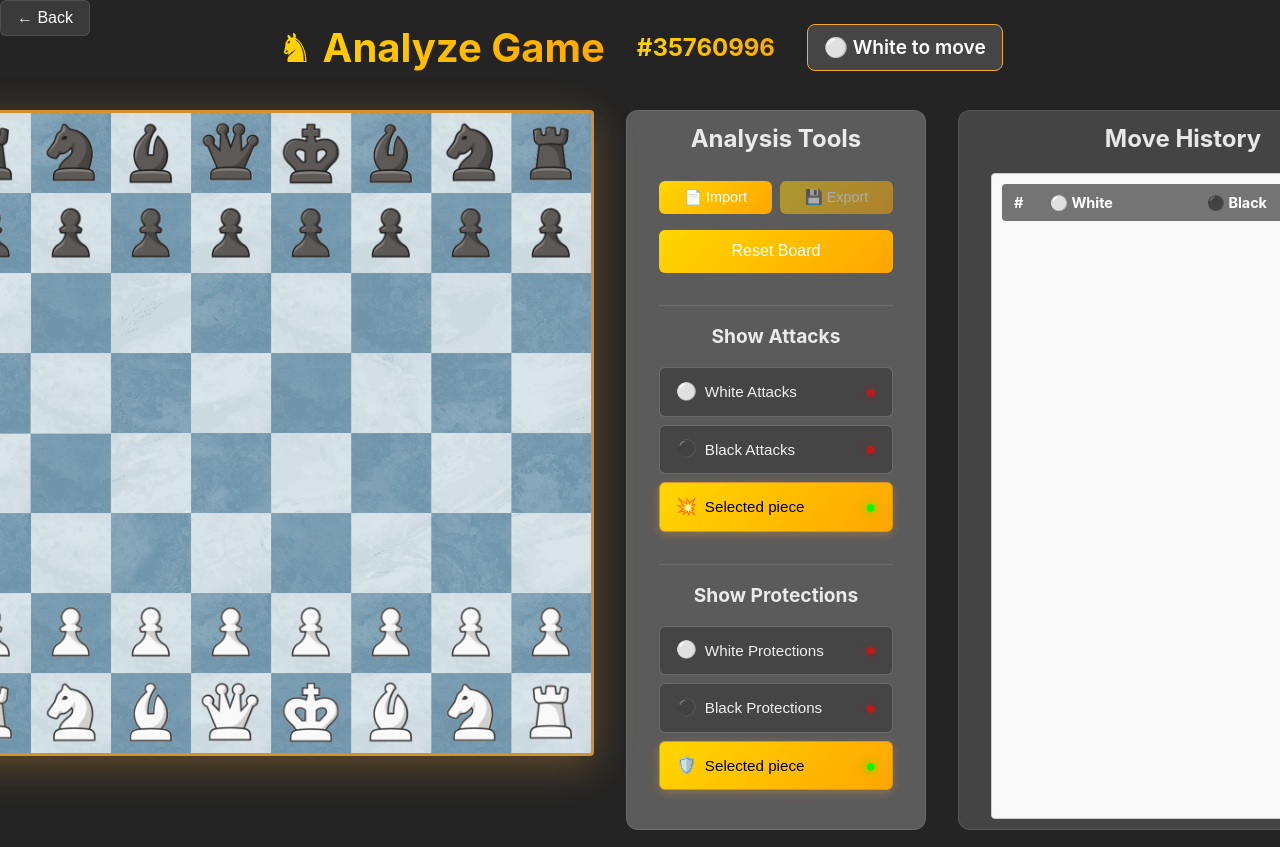
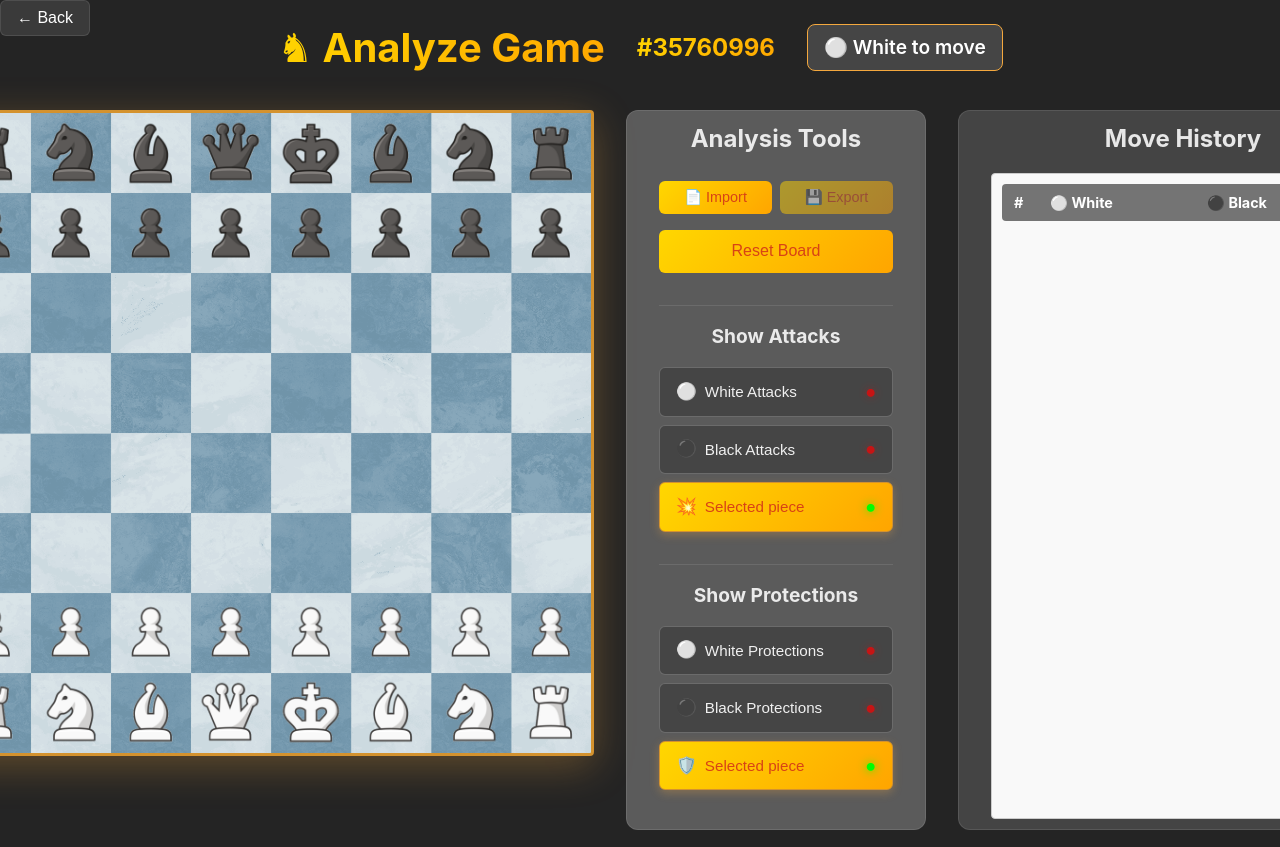
Before and after one commit to vzwingma/chess-xplorer, a React (Vite) app: page /chess-xplorer/analyze in a window 1280 px wide. Shown: the top 847 px of the page. Built offline with nearby package versions, Linux system fonts and the light colour scheme.

Commit message:
style: update button colors and styles for export and import buttons

```diff
--- a/src/pages/AnalyzeGames.css
+++ b/src/pages/AnalyzeGames.css
@@ -381,13 +381,14 @@
 .export-btn,
 .import-btn {
   background: var(--gradient-primary);
-  color: white;
+  color: #d84315;
   border: none;
   border-radius: var(--border-radius);
   cursor: pointer;
   font-weight: 500;
   transition: var(--transition-transform);
 }
+
 
 .tool-btn:hover:not(:disabled),
 .export-btn:hover:not(:disabled),
@@ -407,6 +408,21 @@
   font-size: 1rem;
 }
 
+
+.export-btn,
+.import-btn {
+  padding: 0.5rem 1rem;
+  font-size: 0.9rem;
+  transition: var(--transition-transform), opacity 0.2s ease;
+}
+
+
+.export-btn:disabled {
+  opacity: 0.5;
+  cursor: not-allowed;
+}
+
+
 .move-history-header {
   display: flex;
   justify-content: space-between;
@@ -423,18 +439,6 @@
 .history-buttons {
   display: flex;
   gap: 0.5rem;
-}
-
-.export-btn,
-.import-btn {
-  padding: 0.5rem 1rem;
-  font-size: 0.9rem;
-  transition: var(--transition-transform), opacity 0.2s ease;
-}
-
-.export-btn:disabled {
-  opacity: 0.5;
-  cursor: not-allowed;
 }
 
 .placeholder {
@@ -492,7 +496,7 @@
   background: var(--gradient-primary);
   border-color: var(--color-secondary);
   box-shadow: 0 3px 10px rgba(244, 168, 62, 0.3);
-  color: #000;
+  color: #d84315 ;
 }
 
 /* Status light indicator for toggle buttons */
```
